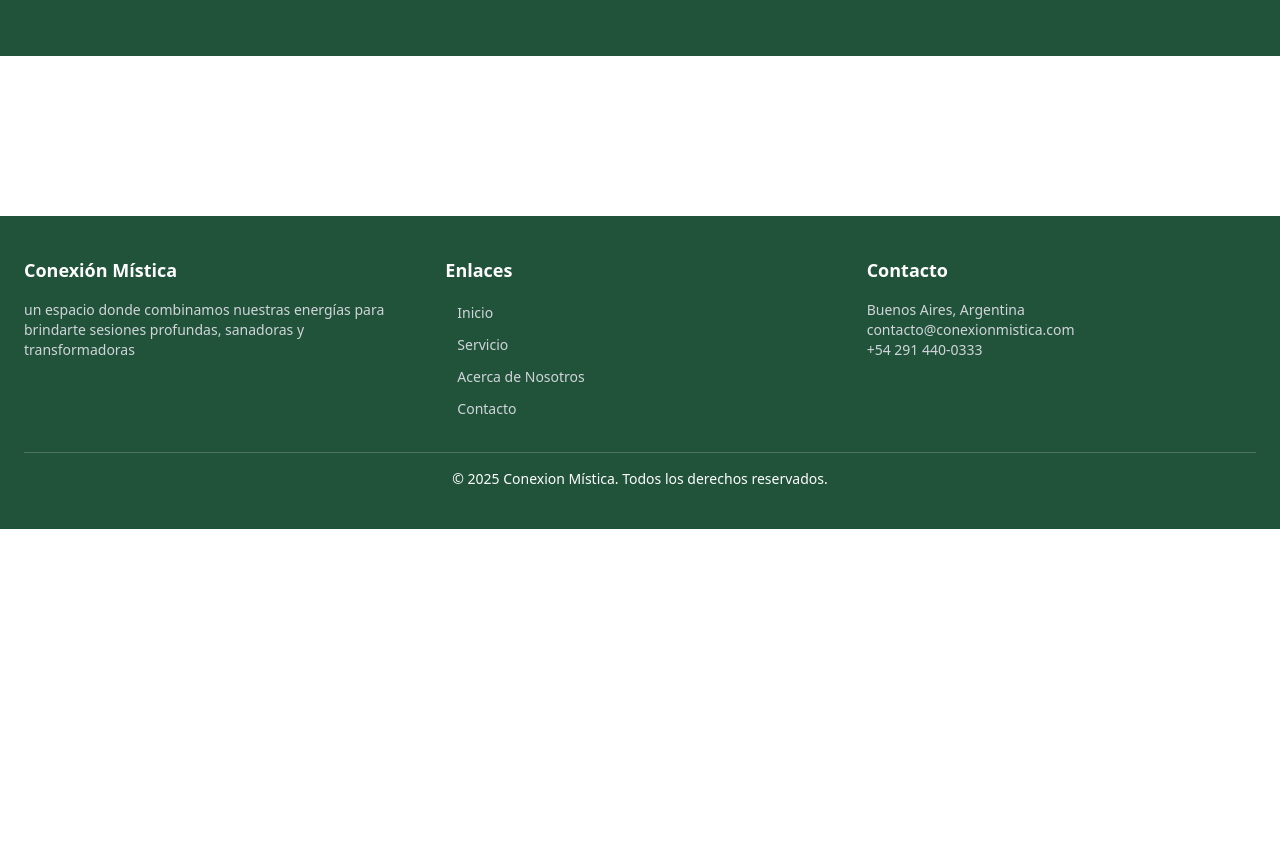
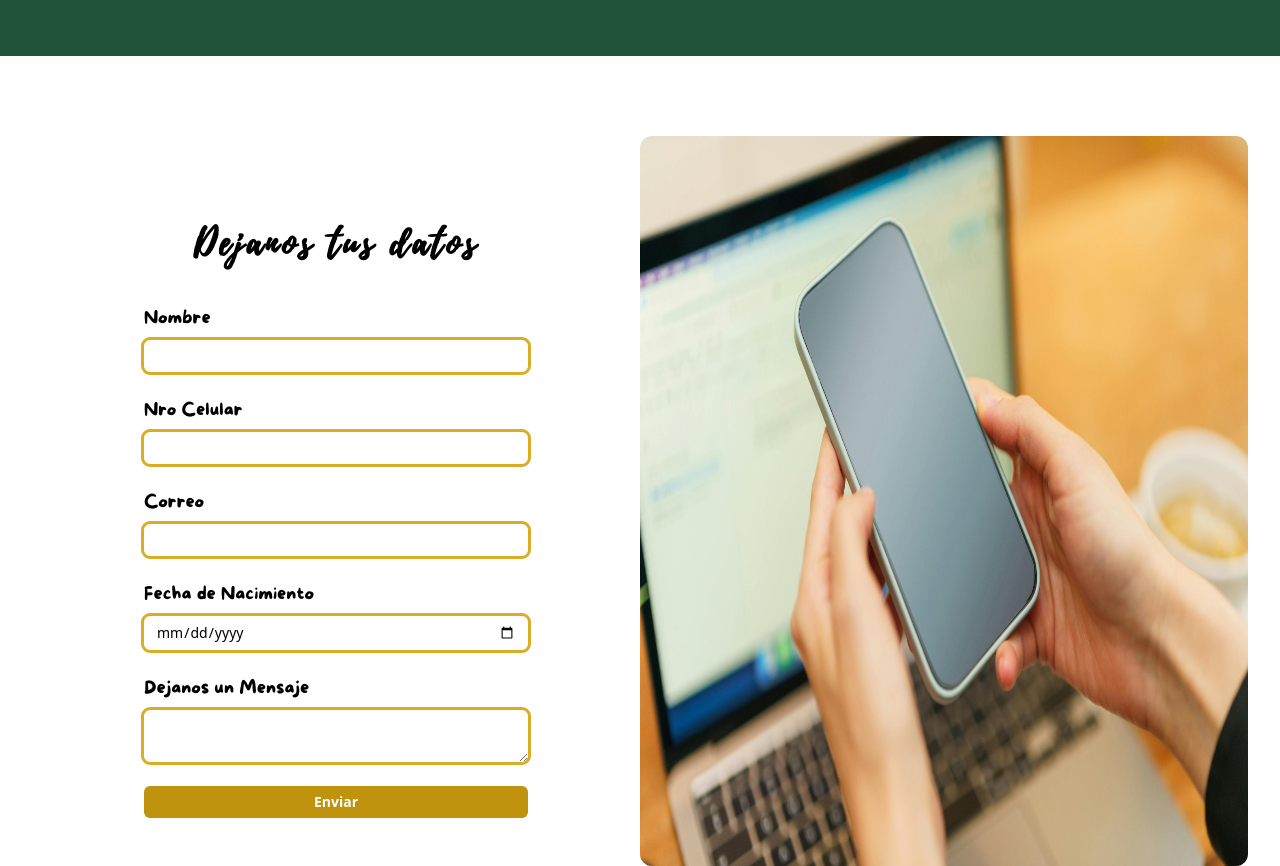
Before and after one commit to LlanosAdan/conexiones.Misticas, a website: page index.html in a window 1280 px wide. Shown: the part 2560-3426 px from the top of the page. Before the commit the page ends 3089 px from the top, so only its background shows below. Drawn offline with nearby package versions, Linux system fonts and the light colour scheme.

Commit message:
update form

```diff
--- a/index.html
+++ b/index.html
@@ -64,6 +64,7 @@
     <script src="./src/javascript/data.js"></script>
     <script src="./src/javascript/cardService.js"></script>
     <script src="./src/javascript/seccionNosotros.js"></script>
+    <script src="./src/components/contacto.js"></script>
     <script src="./src/components/footer.js"></script>
   </body>
 </html>
```
